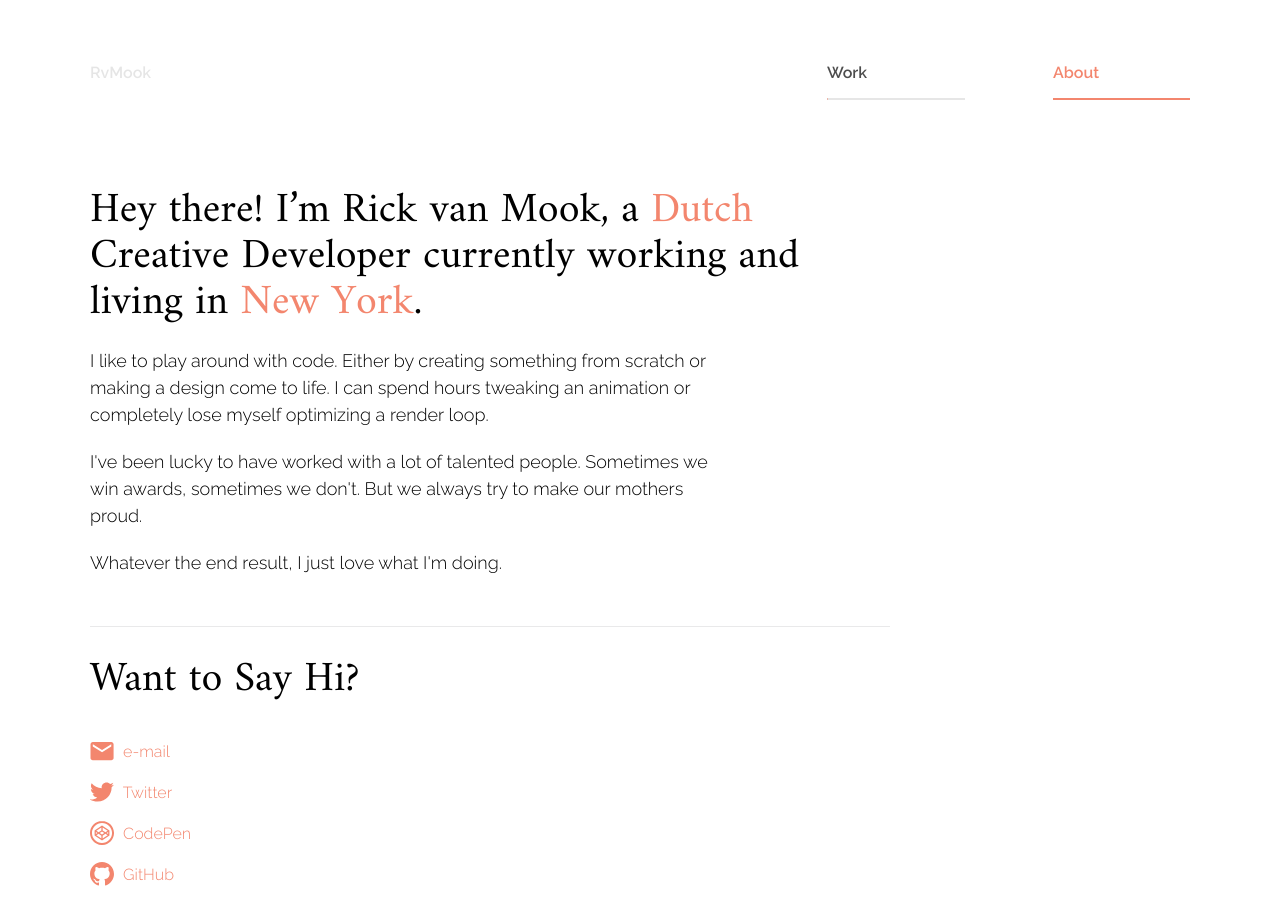
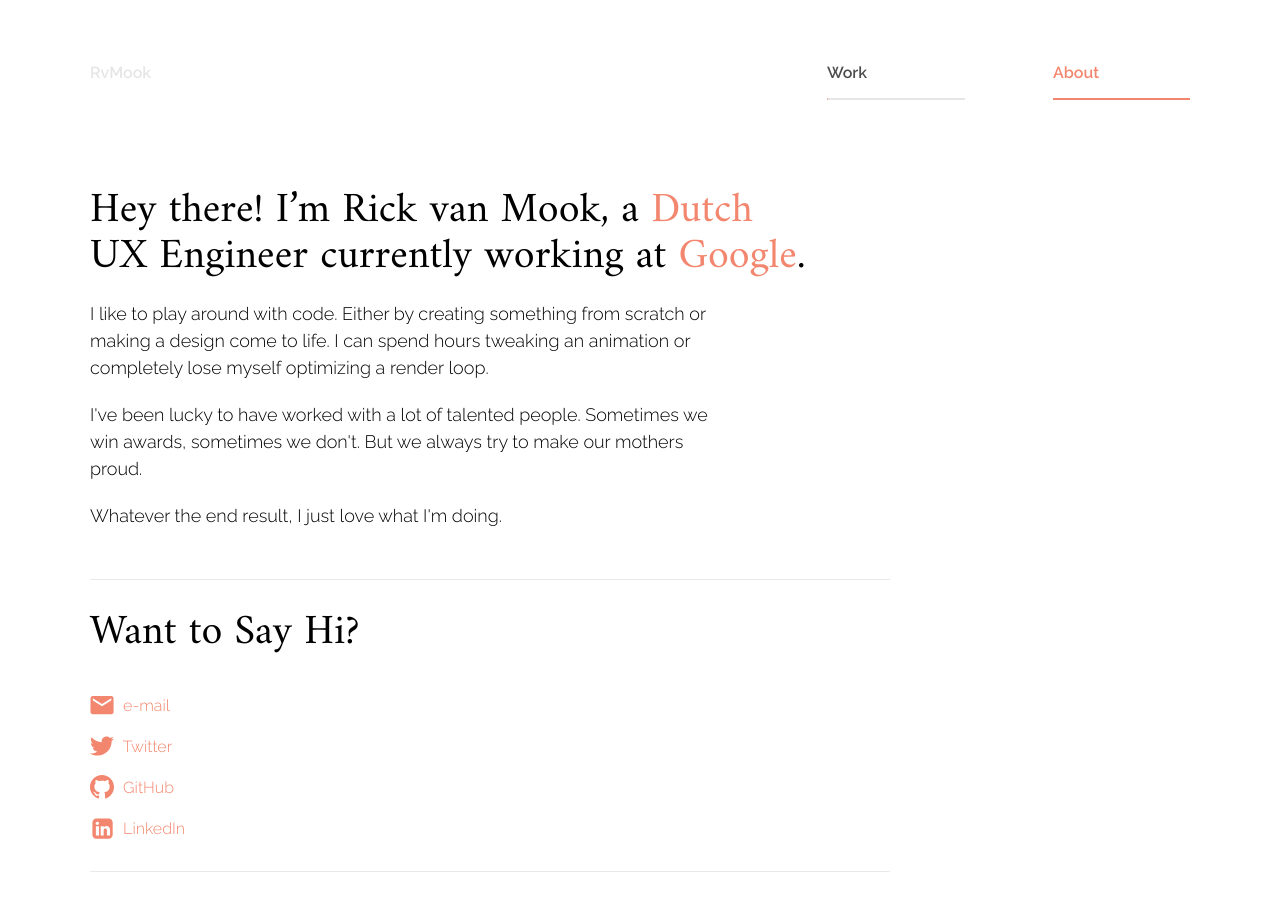
Before and after one commit to rickvanmook/rickvanmook.github.io, a Jekyll site: the page built from about.html, in a window 1280 px wide and 900 px high. Built offline with Jekyll 4.4.1, drawn with Linux system fonts in a browser that asks for light colours; nearby versions of some CDN libraries.

Commit message:
Adjusted About copy and removed CodePen link

```diff
--- a/about.html
+++ b/about.html
@@ -4,13 +4,12 @@
 permalink: /about/
 modifier: about
 ---
-
 <div class="about__wrapper max-width">
 	<div class="about__section about__section--divider">
 		<h1>
 			Hey there! I’m Rick van&nbsp;Mook,
-			a <a href="https://www.google.com/maps/place/Raamsdonksveer,+Netherlands/@51.6954379,4.8401747,7z/" target="_blank" class="js-analytics" data-category="About" data-label="Dutch">Dutch</a> Creative&nbsp;Developer currently
-			working and living in&nbsp;<a href="http://firstborn.com" target="_blank" class="js-analytics" data-category="About" data-label="New York">New&nbsp;York</a>.
+			a <a href="https://www.google.com/maps/place/Raamsdonksveer,+Netherlands/@51.6954379,4.8401747,7z/" target="_blank" class="js-analytics" data-category="About" data-label="Dutch">Dutch</a> UX&nbsp;Engineer currently
+			working at <a href="https://www.google.com/maps/place/Google+Building+1950" target="_blank" class="js-analytics" data-category="About" data-label="Google">Google</a>.
 		</h1>
 		<p>
 			I like to play around with code. Either by creating something from scratch or making a design come to life. I can spend hours tweaking an animation or completely lose myself optimizing a render loop.
@@ -39,14 +38,6 @@
 						<use xlink:href="#logo-twitter"></use>
 					</svg>
 					Twitter
-				</a>
-			</li>
-			<li>
-				<a href="http://codepen.io/rvmook/" target="_blank" class="about__section__social js-analytics" data-category="About" data-label="CodePen">
-					<svg class="about__icon">
-						<use xlink:href="#logo-codepen"></use>
-					</svg>
-					CodePen
 				</a>
 			</li>
 			<li>
```
